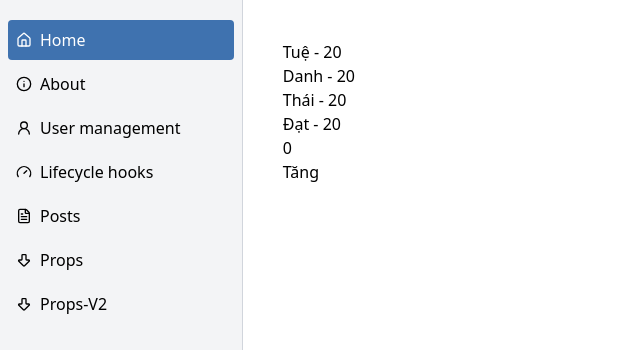
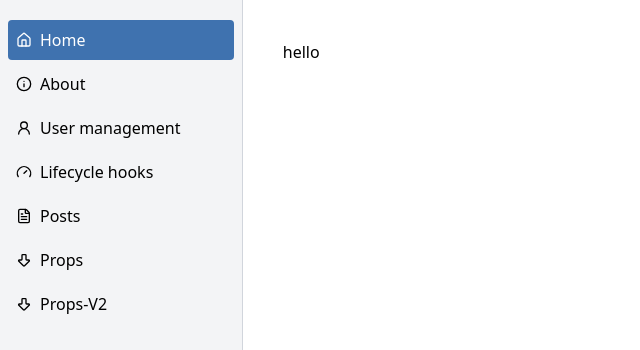
Before and after one commit to phh235/VitaminCode03-Vue, a Vue app: page /home in a window 1280 px wide. Shown: the top 350 px of the page, without its empty margins (0-640 px from the left). Built offline with nearby package versions, Linux system fonts and the light colour scheme.

Commit message:
add axios service file

```diff
--- /dev/null
+++ b/src/api/apiService.js
@@ -0,0 +1,39 @@
+import axios from "axios"
+
+const API_BASE_URL = "http://localhost:1234/api/v1/"
+
+const api = axios.create({
+  baseURL: API_BASE_URL,
+  headers: {
+    "Content-Type": "application/json",
+  },
+})
+
+export const apiService = {
+  get: async (url) => {
+    try {
+      return (await api.get(url)).data
+    } catch (error) {
+      console.log(error)
+      throw error
+    }
+  },
+
+  post: async (url, data) => {
+    try {
+      return (await api.post(url, data)).data
+    } catch (error) {
+      console.log(error)
+      throw error
+    }
+  },
+
+  delete: async (url, id) => {
+    try {
+      return (await api.delete(url, { data: id })).data
+    } catch (error) {
+      console.log(error)
+      throw error
+    }
+  },
+}
--- a/src/api/user.js
+++ b/src/api/user.js
@@ -1,11 +1,6 @@
-import axios from "axios"
+import { apiService } from "./apiService"
 
 export const getAllUsers = async () => {
-  const response = await axios.get("https://jsonplaceholder.typicode.com/users")
+  const response = await apiService.get("users/get-all-user")
   return response
 }
-
-export const getUserById = async (id) => {
-  const response = await axios.get(`https://jsonplaceholder.typicode.com/users/${id}`)
-  return response
-}
--- a/src/stores/userStore.js
+++ b/src/stores/userStore.js
@@ -1,20 +1,14 @@
 import { defineStore } from "pinia"
 import { ref } from "vue"
-import { getAllUsers, getUserById } from "../api/user"
+import { getAllUsers } from "../api/user"
 
 export const useUserStore = defineStore("user", () => {
   const users = ref([])
-  const user = ref(null)
 
   const getUsers = async () => {
     const response = await getAllUsers()
     users.value = response.data
   }
 
-  const getUserInfo = async (id) => {
-    const response = await getUserById(id)
-    user.value = response.data
-  }
-
-  return { users, user, getUsers, getUserInfo }
+  return { users, getUsers }
 })
--- a/src/views/content/AboutPage.vue
+++ b/src/views/content/AboutPage.vue
@@ -1,10 +1,9 @@
 <template>
-  <p>{{ counterStore.count }}</p>
-  <button @click="counterStore.incrementCount">Tăng</button>
+  <div class="box">hello</div>
 </template>
 
-<script setup>
-import { useCounterStore } from "../../stores/counter"
-
-const counterStore = useCounterStore()
-</script>
+<style scoped>
+.box {
+  color: red;
+}
+</style>
--- a/src/views/content/HomePage.vue
+++ b/src/views/content/HomePage.vue
@@ -1,35 +1,3 @@
 <template>
-  <p v-for="u in userArray" :key="u.id">{{ u.username }} - {{ u.age }}</p>
-  <p>{{ counterStore.count }}</p>
-  <button @click="counterStore.incrementCount">Tăng</button>
+  <div class="box">hello</div>
 </template>
-
-<script setup>
-import { ref } from "vue"
-import { useCounterStore } from "../../stores/counter"
-
-const userArray = ref([
-  {
-    id: 1,
-    username: "Tuệ",
-    age: 20,
-  },
-  {
-    id: 2,
-    username: "Danh",
-    age: 20,
-  },
-  {
-    id: 3,
-    username: "Thái",
-    age: 20,
-  },
-  {
-    id: 4,
-    username: "Đạt",
-    age: 20,
-  },
-])
-
-const counterStore = useCounterStore()
-</script>
--- a/src/views/user/UserManagement.vue
+++ b/src/views/user/UserManagement.vue
@@ -1,20 +1,13 @@
 <template>
-  <div v-if="loading">
-    <div class="grid grid-cols-2 md:grid-cols-3 xl:grid-cols-5 gap-4">
-      <div v-for="i in 10" :key="i" class="bg-gray-300 rounded-2xl p-3 animate-pulse h-20"></div>
-    </div>
-  </div>
-  <div v-else class="grid grid-cols-2 md:grid-cols-3 xl:grid-cols-5 gap-4">
+  <div class="grid grid-cols-2 md:grid-cols-3 xl:grid-cols-5 gap-4">
     <div
       v-for="user in userStore.users"
       :key="user.id"
       class="border border-gray-300 rounded-2xl p-3 shadow hover:scale-[1.05] duration-200 cursor-pointer hover:border-blue-500"
       @click="handleToUserDetail(user.id)"
     >
-      <p>{{ user.name }}</p>
       <p>{{ user.username }}</p>
-      <p class="line-clamp-1">{{ user.phone }}</p>
-      <p class="truncate">{{ user.email }}</p>
+      <p>{{ user.role }}</p>
     </div>
   </div>
 </template>
```
